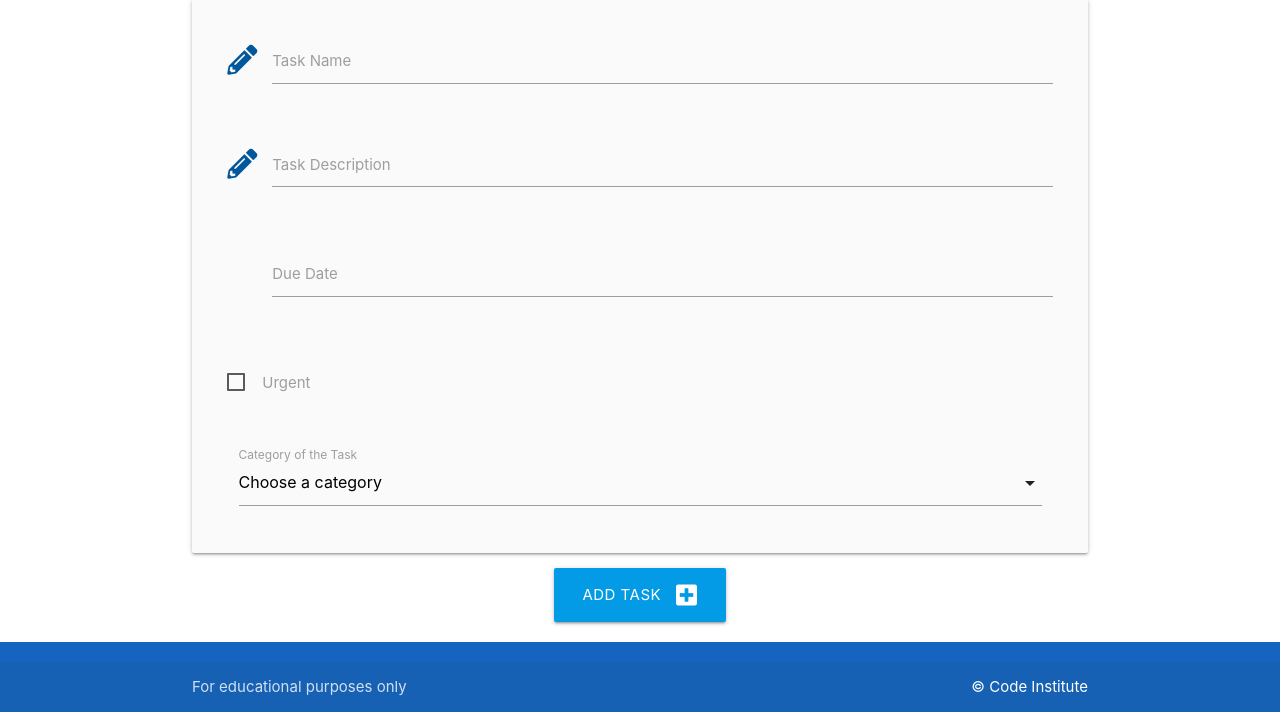
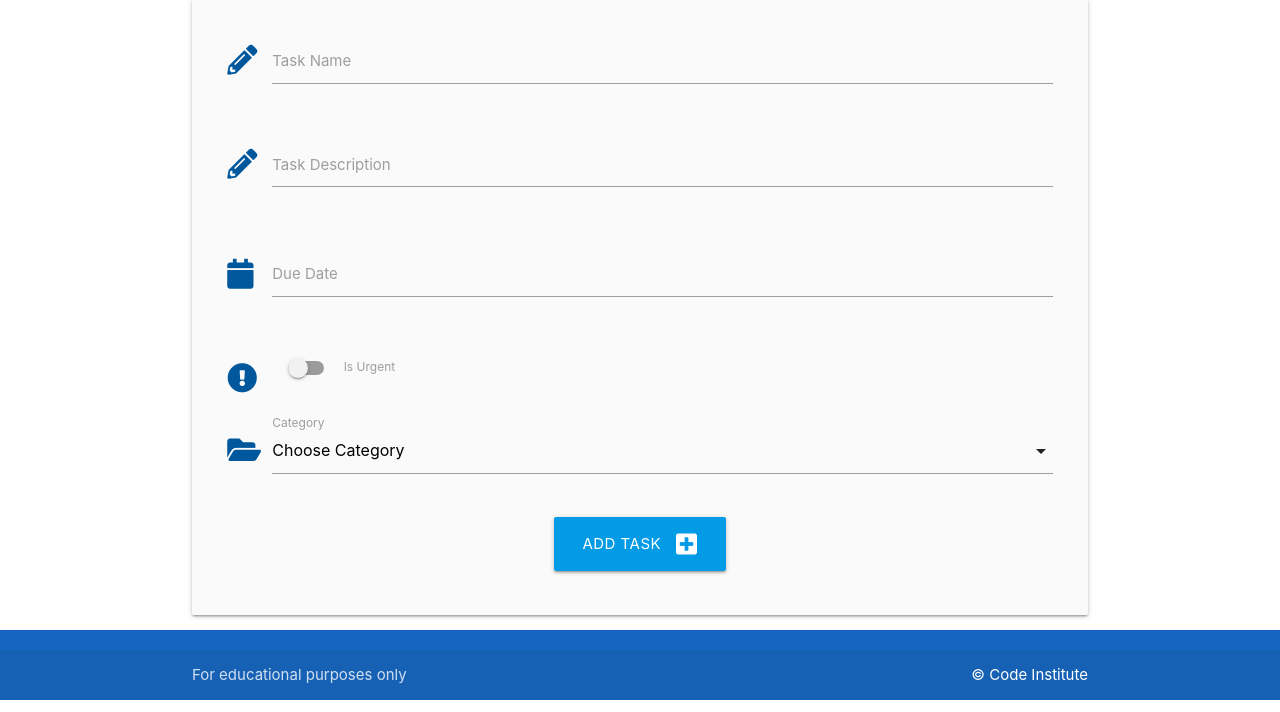
Before and after one commit to rkyzk/task-manager, a Flask app: page /add_task in a window 1280 px wide. Shown: the part 160-872 px from the top of the page. Run offline with Flask 2, Linux system fonts and the light colour scheme; data that the repository does not hold is empty.

Commit message:
make function to add tasks

```diff
--- a/taskmanager/routes.py
+++ b/taskmanager/routes.py
@@ -47,11 +47,11 @@ def add_task():
     categories = list(Category.query.order_by(Category.category_name).all())
     if request.method == "POST":
         task = Task(
-            task_name=request.form.get(task_name),
-            task_description=request.form.get(task_description),
-            is_urgent=bool(True if request.form.get(is_urgent) else False),
-            due_date=request.form.get(due_date),
-            category_id=request.form.get(category_id)
+            task_name=request.form.get("task_name"),
+            task_description=request.form.get("task_description"),
+            is_urgent=bool(True if request.form.get("is_urgent") else False),
+            due_date=request.form.get("due_date"),
+            category_id=request.form.get("category_id")
         )
         db.session.add(task)
         db.session.commit()
--- a/taskmanager/static/js/script.js
+++ b/taskmanager/static/js/script.js
@@ -19,6 +19,7 @@ document.addEventListener("DOMContentLoaded", function() {
     M.Collapsible.init(collapsibles);
 
     // modal
-    var elems = document.querySelectorAll('.modal');
-    M.Modal.init(elems, options);
+    modal = document.querySelectorAll('.modal');
+    M.Modal.init(modal);
+
 });
--- a/taskmanager/templates/add_task.html
+++ b/taskmanager/templates/add_task.html
@@ -25,7 +25,7 @@
         <!-- due date -->
         <div class="row">
             <div class="input-field col s12">
-                <i class="fas fa-calender prefix light-blue-text text-darken-4"></i>
+                <i class="fas fa-calendar prefix light-blue-text text-darken-4"></i>
                 <input id="due_date" name="due_date"
                     type="text" class="datepicker validate" required>
                 <label for="due_date">Due Date</label>
@@ -34,24 +34,27 @@
         <!-- is urgent -->
         <div class="row">
             <div class="input-field col s12">
-                <p>
-                    <label>
-                        <input type="checkbox" />
-                        <span>Urgent</span>
+                <div class="switch">
+                    <i class="fas fa-exclamation-circle prefix light-blue-text text-darken-4"></i>
+                    <label for="is_urgent">
+                        <input id="is_urgent" name="is_urgent" type="checkbox" class="validate" required>
+                        <span class="lever"></span>
+                        Is Urgent
                     </label>
-                </p>
+                </div>
             </div>
         </div>
-                <!-- Select -->
-                <div class="input-field col s12">
-                    <select>
-                        <option value="" disabled selected>Choose a category</option>
-                        {% for category in categories %}
-                        <option value="1">{{ category.category_name }}</option>
-                        {% endfor %}
-                    </select>
-                    <label>Category of the Task</label>
-                </div>
+        <!-- category id -->
+        <div class="row">
+            <div class="input-field col s12">
+                <i class="fas fa-folder-open prefix light-blue-text text-darken-4"></i>
+                <select id="category_id" name="category_id" class="validate" required>
+                    <option value="" disabled selected>Choose Category</option>
+                    {% for category in categories %}
+                    <option value="{{ category.id }}">{{ category.category_name }}</option>
+                    {% endfor %}
+                </select>
+                <label for="category_id">Category</label>
             </div>
         </div>
         <!-- submit button -->
```
